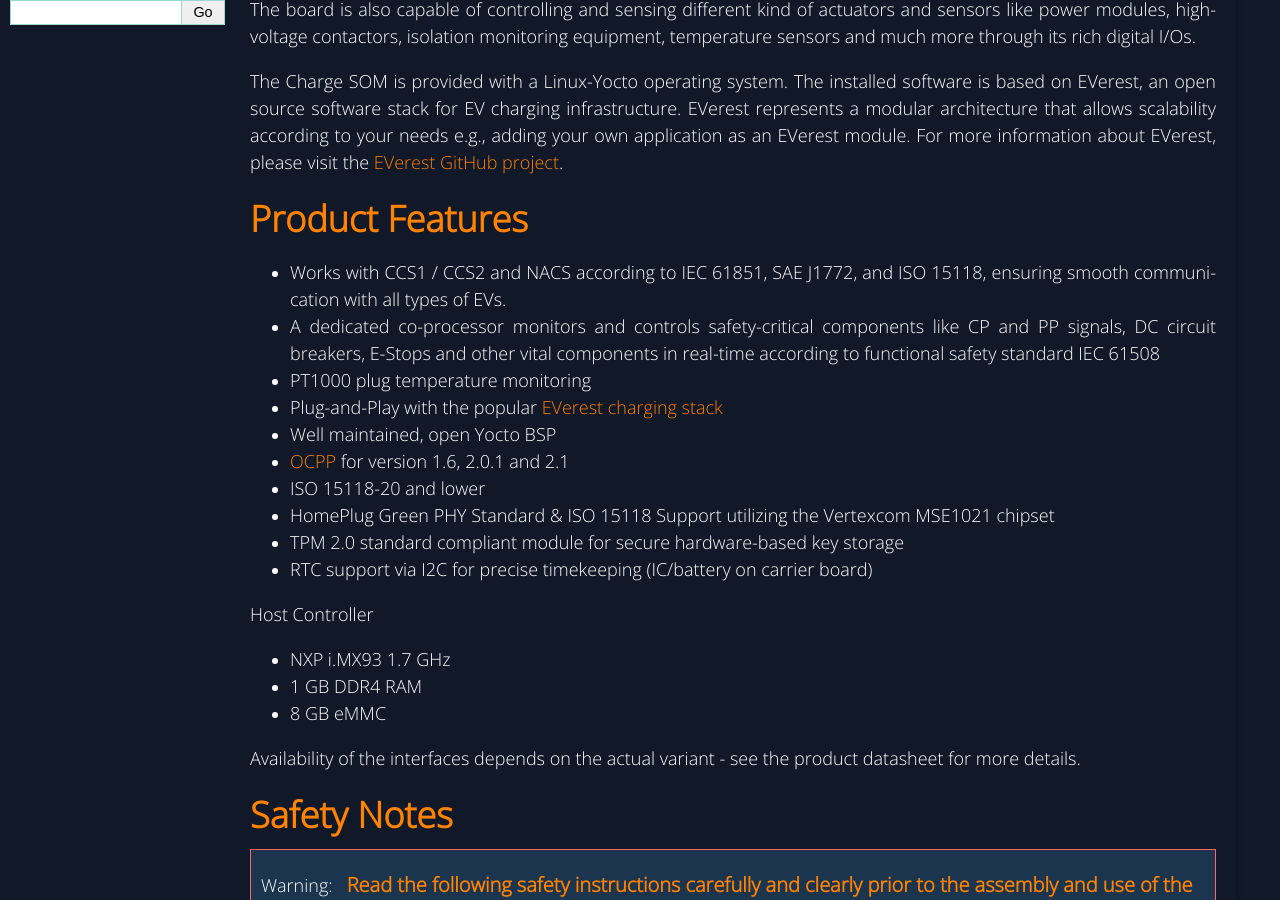
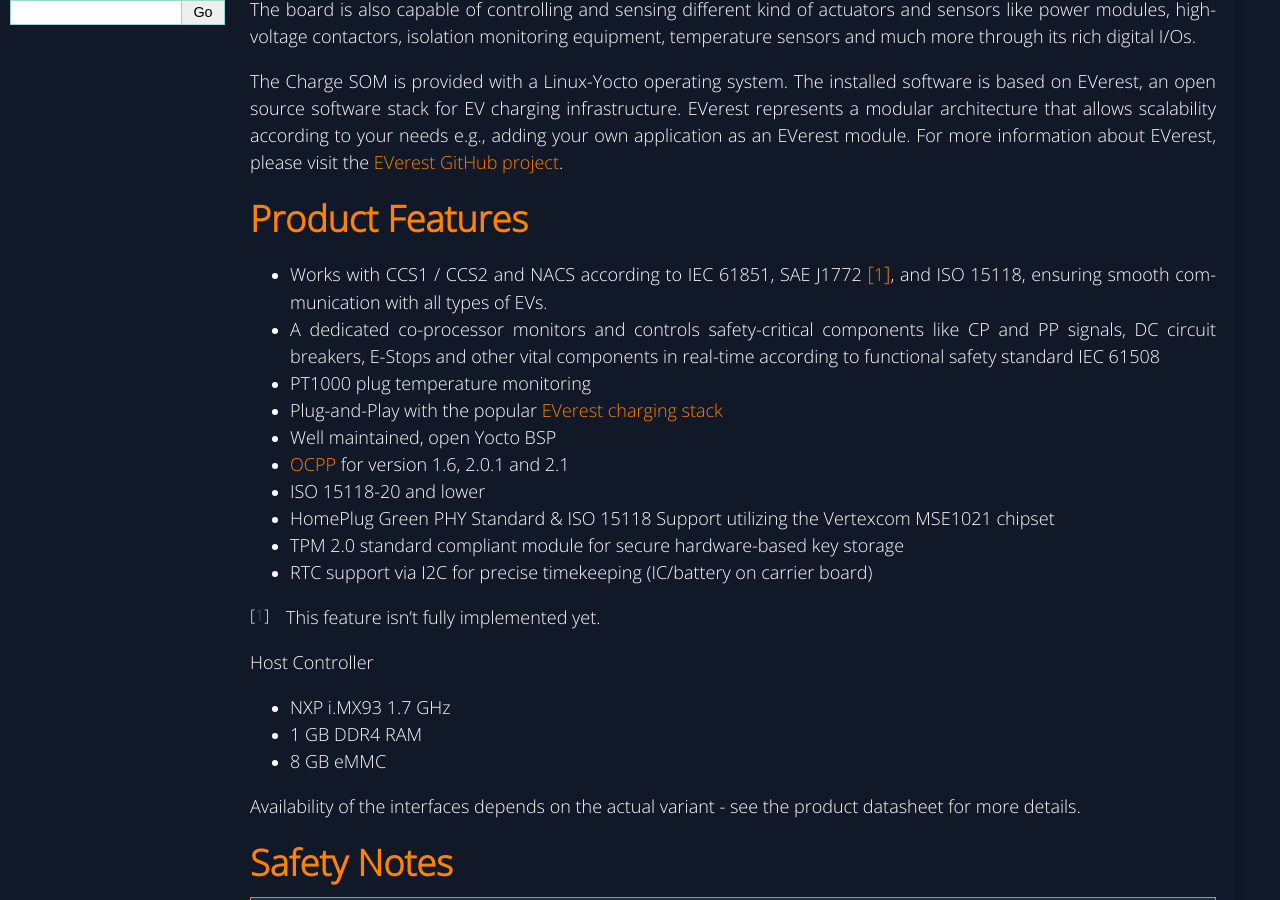
Before and after one commit to chargebyte/chargebyte-docs, a Sphinx documentation site: the page built from docs/source/introduction.rst, in a window 1280 px wide and 900 px high, scrolled down 541 px. Built offline with Sphinx 7.4.7, drawn with Linux system fonts in a browser that asks for light colours.

Commit message:
Charge SOM: Add note about SAE J1772
Signed-off-by: Stefan Wahren <stefan.wahren@chargebyte.com>

```diff
--- a/docs/source/introduction.rst
+++ b/docs/source/introduction.rst
@@ -24,7 +24,7 @@
 Product Features
 ----------------
 
-* Works with CCS1 / CCS2 and NACS according to IEC 61851, SAE J1772, and ISO 15118, ensuring smooth communication with all types of EVs.
+* Works with CCS1 / CCS2 and NACS according to IEC 61851, SAE J1772 [#]_, and ISO 15118, ensuring smooth communication with all types of EVs.
 * A dedicated co-processor monitors and controls safety-critical components like CP and PP signals, DC circuit breakers, E-Stops and other vital components in real-time according to functional safety standard IEC 61508
 * PT1000 plug temperature monitoring
 * Plug-and-Play with the popular `EVerest charging stack <https://github.com/EVerest/EVerest>`_
@@ -34,6 +34,8 @@
 * HomePlug Green PHY Standard & ISO 15118 Support utilizing the Vertexcom MSE1021 chipset
 * TPM 2.0 standard compliant module for secure hardware-based key storage
 * RTC support via I2C for precise timekeeping (IC/battery on carrier board)
+
+.. [#] This feature isn't fully implemented yet.
 
 Host Controller
 
```
